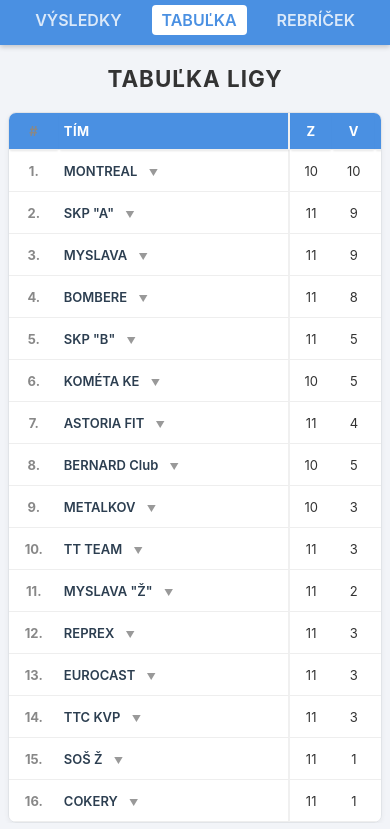
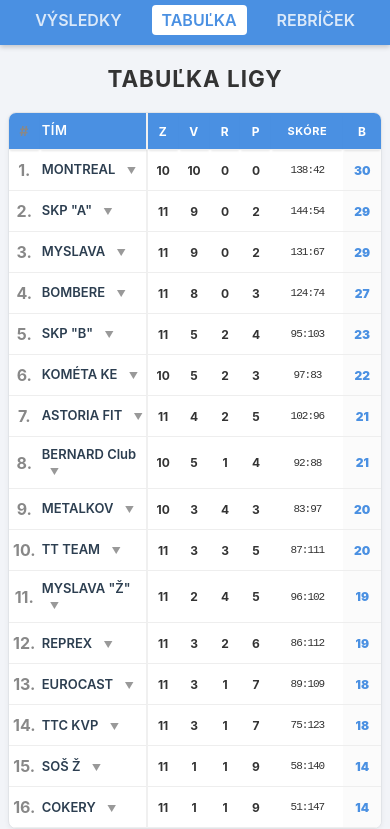
Before and after one commit to luka4/tt-elo, a plain HTML site: page table.html in a window 390 px wide. Shown: the part 40-869 px from the top of the page. Drawn offline with Linux system fonts and the light colour scheme.

```diff
--- a/table.html
+++ b/table.html
@@ -72,7 +72,6 @@
             width: 96%;
             max-width: 1000px;
             margin: 0 auto;
-            /* Padding top added by JS */
         }
 
         h1 {
@@ -90,14 +89,13 @@
             border-radius: 8px;
             box-shadow: 0 2px 5px rgba(0,0,0,0.05);
             border: 1px solid #e1e4e8;
-            /* overflow is handled in media query to fix desktop sticky issue */
         }
 
         table {
             width: 100%;
             border-collapse: separate;
             border-spacing: 0;
-            min-width: 600px;
+            min-width: 600px; /* Desktop Default */
         }
 
         th, td {
@@ -115,9 +113,7 @@
             text-transform: uppercase;
             font-size: 0.85em;
             letter-spacing: 0.5px;
-
             position: sticky;
-            /* DESKTOP DEFAULT: Stick exactly under the menu */
             top: var(--header-offset, 80px);
             z-index: 10;
             box-shadow: 0 2px 2px -1px rgba(0, 0, 0, 0.1);
@@ -172,16 +168,50 @@
         /* --- MOBILE FIXES --- */
         @media screen and (max-width: 600px) {
             h1 { font-size: 1.4em; }
-            th, td { padding: 10px 5px; font-size: 13px; }
+
+            /* Default padding for cells */
+            th, td { padding: 10px 2px; }
+
             .hr-date { width: 60px; font-size: 0.75em; }
             .hr-team { font-size: 0.95em; }
             .hr-score { width: 40px; font-size: 1.1em; margin: 0 5px; }
 
-            /* Mobile Scroll Fix */
             .table-wrapper { overflow-x: auto; }
+            th { top: 0; }
 
-            /* On Mobile, stick to top of container (0) instead of menu height to prevent overlap inside the scroll window */
-            th { top: 0; }
+            table { min-width: auto; width: 100%; table-layout: fixed; }
+
+            /* --- COLUMN SIZING --- */
+
+            /* # (Rank) */
+            th:nth-child(1), td:nth-child(1) { width: 8%; }
+
+            /* Team (Tím) - Larger Text */
+            th:nth-child(2), td:nth-child(2) {
+                width: 30%;
+                white-space: normal;
+                word-wrap: break-word;
+                overflow-wrap: break-word;
+                line-height: 1.2;
+                font-size: 13px; /* Increased size */
+                font-weight: 600;
+            }
+
+            /* Stats (Z, V, R, P) - Larger & Bold */
+            th:nth-child(3), td:nth-child(3),
+            th:nth-child(4), td:nth-child(4),
+            th:nth-child(5), td:nth-child(5),
+            th:nth-child(6), td:nth-child(6) {
+                width: 8%;
+                font-size: 12px; /* Increased size */
+                font-weight: 700;
+            }
+
+            /* Score */
+            th:nth-child(7), td:nth-child(7) { width: 20%; font-size: 11px; }
+
+            /* Points (B) */
+            th:nth-child(8), td:nth-child(8) { width: 10%; font-size: 12px; }
         }
     </style>
 </head>
@@ -220,18 +250,15 @@
 
 <script src="matchData.js"></script>
 <script>
-    // --- DYNAMIC LAYOUT ---
     function updateLayout() {
         const nav = document.getElementById('mainNav');
         const height = nav.offsetHeight;
         document.body.style.paddingTop = height + 'px';
-        // Only applies to desktop view via CSS var
         document.documentElement.style.setProperty('--header-offset', height + 'px');
     }
     window.addEventListener('load', updateLayout);
     window.addEventListener('resize', updateLayout);
 
-    // --- LOGIC ---
     const teamMatchesArray = [];
     const tempMatches = {};
 
```
